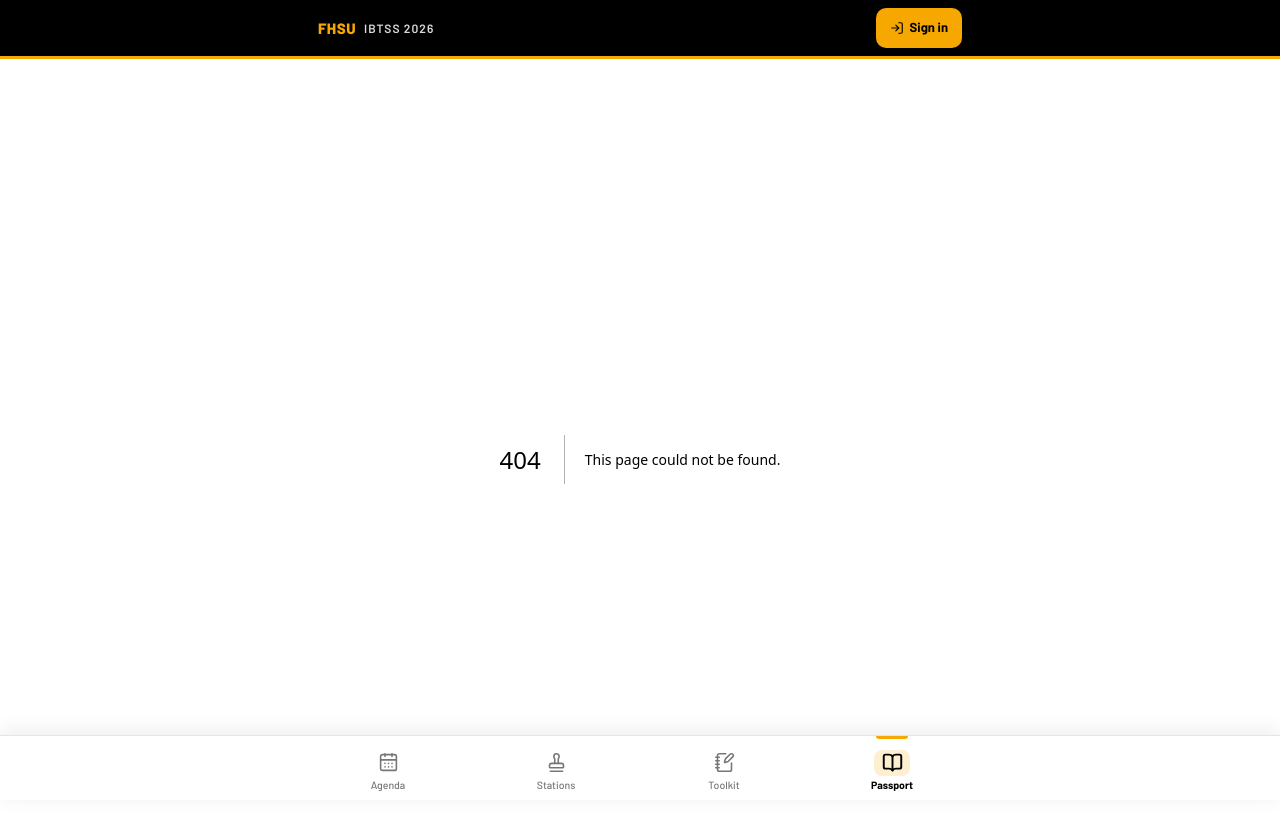
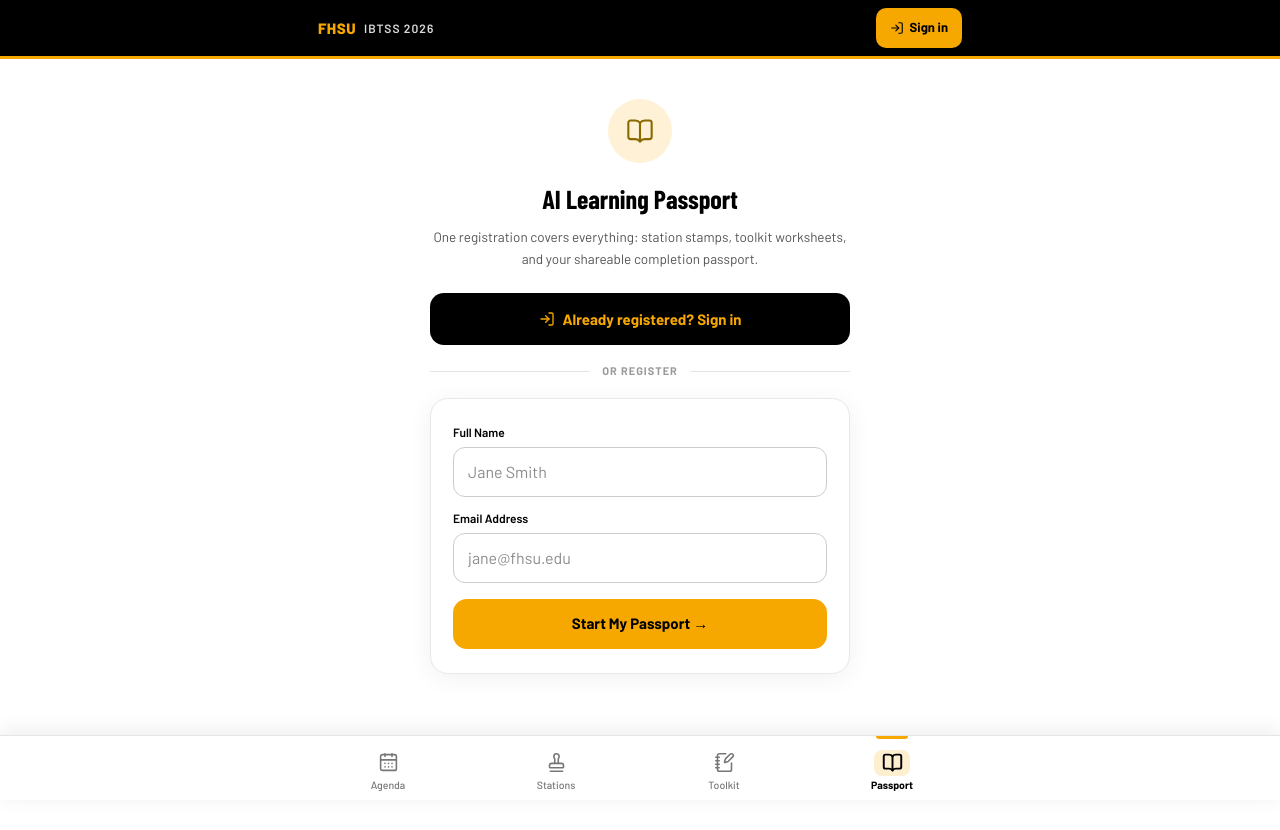
Before and after one commit to rattnak/ibtss-passport, a Next.js app: page /my-passport in a window 1280 px wide. Before the commit this address had no page. Shown: the top 830 px of the page. After the commit the page ends 800 px from the top, so only its background shows below. Built offline with nearby package versions, Linux system fonts and the light colour scheme.

Commit message:
feat: add /my-passport entry point for sign-in and registration

```diff
--- /dev/null
+++ b/src/app/my-passport/page.tsx
@@ -0,0 +1,133 @@
+"use client";
+
+import { useEffect, useState } from "react";
+import { useRouter } from "next/navigation";
+import { BookOpen, LogIn } from "lucide-react";
+import { useSession } from "@/lib/session";
+
+const inputStyle: React.CSSProperties = {
+  width: "100%", border: "1.5px solid #CCCCCC", borderRadius: 12,
+  padding: "12px 14px", fontSize: 16, color: "#1a1a1a",
+  background: "white", fontFamily: "inherit",
+};
+
+export default function MyPassportPage() {
+  const router = useRouter();
+  const { email, participantId, signIn, openSignIn } = useSession();
+
+  const [name, setName] = useState("");
+  const [regEmail, setRegEmail] = useState("");
+  const [loading, setLoading] = useState(false);
+  const [error, setError] = useState("");
+
+  // Signed in → straight to the passport
+  useEffect(() => {
+    if (participantId) router.replace(`/passport/${participantId}`);
+  }, [participantId, router]);
+
+  async function handleRegister(e: React.FormEvent) {
+    e.preventDefault();
+    setLoading(true);
+    setError("");
+    const res = await fetch("/api/register", {
+      method: "POST",
+      headers: { "Content-Type": "application/json" },
+      body: JSON.stringify({ name, email: regEmail }),
+    });
+    const data = await res.json();
+    if (!res.ok) { setError(data.error ?? "Something went wrong."); setLoading(false); return; }
+    await signIn(regEmail);
+    router.push(`/passport/${data.id}`);
+  }
+
+  if (participantId) {
+    return (
+      <main className="min-h-full flex items-center justify-center px-4" style={{ background: "white" }}>
+        <p role="status" style={{ fontSize: 14, color: "#666" }}>Opening your passport…</p>
+      </main>
+    );
+  }
+
+  return (
+    <main className="min-h-full flex flex-col items-center px-4 py-10" style={{ background: "white" }}>
+      <div className="w-full" style={{ maxWidth: 420 }}>
+
+        <div style={{ textAlign: "center", marginBottom: 24 }}>
+          <div style={{ width: 64, height: 64, borderRadius: "50%", background: "rgba(247,168,0,0.16)", display: "flex", alignItems: "center", justifyContent: "center", margin: "0 auto 16px" }}>
+            <BookOpen size={28} color="var(--gold-text)" strokeWidth={1.8} aria-hidden="true" />
+          </div>
+          <h1 style={{ fontFamily: "'Barlow Condensed', 'Barlow', sans-serif", fontSize: 26, fontWeight: 700, color: "var(--fhsu-black)", marginBottom: 8 }}>
+            AI Learning Passport
+          </h1>
+          <p style={{ fontSize: 13.5, color: "#555", lineHeight: 1.6 }}>
+            One registration covers everything: station stamps, toolkit worksheets, and your shareable completion passport.
+          </p>
+        </div>
+
+        {/* Sign in (returning) */}
+        <button
+          onClick={openSignIn}
+          style={{
+            display: "flex", alignItems: "center", justifyContent: "center", gap: 8,
+            width: "100%", minHeight: 52,
+            background: "var(--fhsu-black)", color: "var(--fhsu-gold)",
+            border: "none", borderRadius: 14,
+            fontSize: 15, fontWeight: 700, cursor: "pointer", fontFamily: "inherit",
+            marginBottom: 18,
+          }}
+        >
+          <LogIn size={16} aria-hidden="true" /> Already registered? Sign in
+        </button>
+
+        <div style={{ display: "flex", alignItems: "center", gap: 12, marginBottom: 18 }} aria-hidden="true">
+          <span style={{ flex: 1, height: 1, background: "#E5E5E5" }} />
+          <span style={{ fontSize: 11, fontWeight: 700, letterSpacing: 1, color: "#999", textTransform: "uppercase" }}>or register</span>
+          <span style={{ flex: 1, height: 1, background: "#E5E5E5" }} />
+        </div>
+
+        {/* Register (new) */}
+        <div style={{
+          background: "white", borderRadius: 18, padding: "24px 22px",
+          border: "1px solid #E8E8E8", boxShadow: "0 4px 24px rgba(0,0,0,0.06)",
+        }}>
+          <form onSubmit={handleRegister} style={{ display: "flex", flexDirection: "column", gap: 12 }}>
+            <div>
+              <label htmlFor="reg-name" style={{ display: "block", fontSize: 12, fontWeight: 600, color: "var(--fhsu-black)", marginBottom: 6 }}>
+                Full Name
+              </label>
+              <input
+                id="reg-name" type="text" required value={name} autoComplete="name"
+                onChange={(e) => setName(e.target.value)}
+                placeholder="Jane Smith" style={inputStyle}
+              />
+            </div>
+            <div>
+              <label htmlFor="reg-email" style={{ display: "block", fontSize: 12, fontWeight: 600, color: "var(--fhsu-black)", marginBottom: 6 }}>
+                Email Address
+              </label>
+              <input
+                id="reg-email" type="email" required value={regEmail} autoComplete="email"
+                onChange={(e) => setRegEmail(e.target.value)}
+                placeholder="jane@fhsu.edu" style={inputStyle}
+              />
+            </div>
+
+            {error && <p role="alert" style={{ fontSize: 13, color: "#B3261E" }}>{error}</p>}
+
+            <button
+              type="submit" disabled={loading}
+              style={{
+                width: "100%", minHeight: 50, background: loading ? "#999" : "var(--fhsu-gold)",
+                color: "var(--fhsu-black)", border: "none", borderRadius: 14,
+                fontSize: 15, fontWeight: 700, cursor: loading ? "not-allowed" : "pointer",
+                fontFamily: "inherit", marginTop: 4,
+              }}
+            >
+              {loading ? "Starting…" : "Start My Passport →"}
+            </button>
+          </form>
+        </div>
+      </div>
+    </main>
+  );
+}
```
